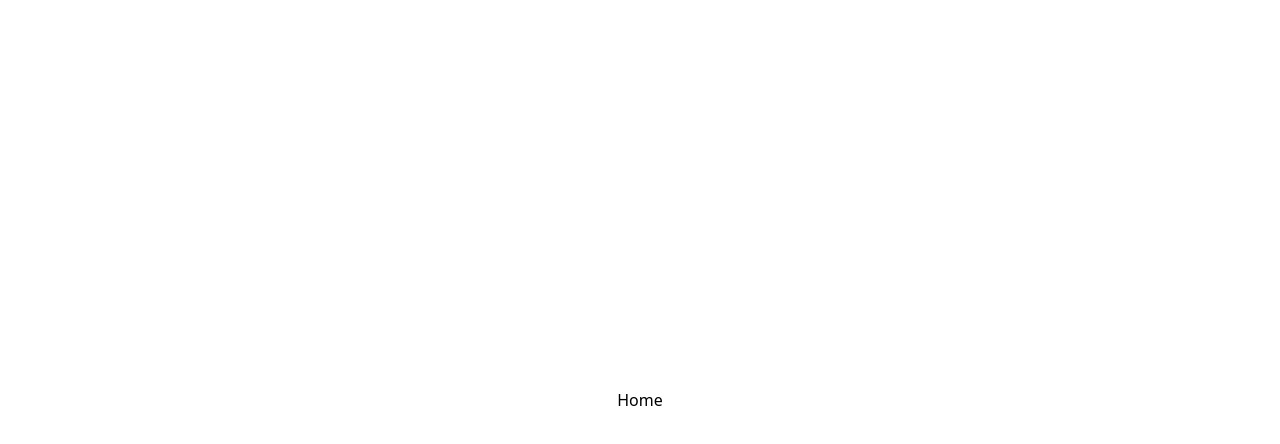
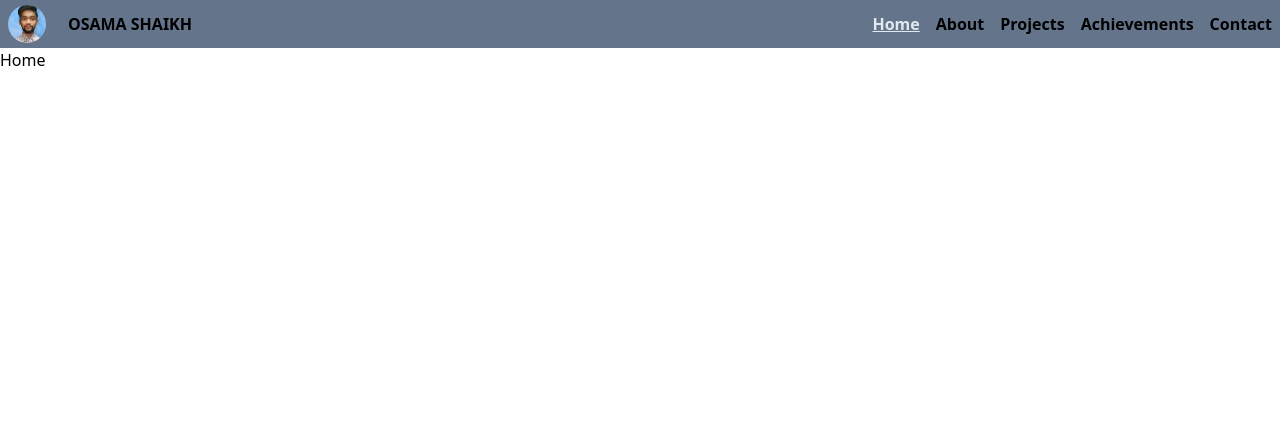
Before and after one commit to OSAMA478/05-react-portfolio, a React (Create React App) app: page /home in a window 1280 px wide. Shown: the top 444 px of the page. Built offline with nearby package versions, Linux system fonts and the light colour scheme.

Commit message:
✨ feat: nav bar added with routes

```diff
--- a/src/App.js
+++ b/src/App.js
@@ -1,5 +1,6 @@
 import { SiTailwindcss } from "react-icons/si";
 import { Switch, Route, Redirect } from "react-router-dom";
+import Navbar from "./Components/Navbar";
 import About from "./Components/pages/About";
 import Achievement from "./Components/pages/Achievement";
 import Contact from "./Components/pages/Contact";
@@ -8,12 +9,9 @@ import Projects from "./Components/pages/Projects";
 
 const App = () => {
 	return (
-		<main className="flex items-center justify-center h-screen">
-			{/* <p className="p-2 text-2xl capitalize bg-red-300">
-				use this template for react practice with tailwind
-				<SiTailwindcss className="inline mx-1 text-cyan-500" />
-
-			</p> */}
+		<>
+			<Navbar />
+			<main className="h-[clac(100vh-3rem)] ">
 				<Switch>
 					<Route path="/" exact>
 						<Redirect to="/home" />
@@ -35,6 +33,7 @@ const App = () => {
 					</Route>
 				</Switch>
 			</main>
+		</>
 	);
 };
 
--- /dev/null
+++ b/src/Components/Navbar.js
@@ -0,0 +1,54 @@
+import React from "react";
+import { NavLink, Route } from "react-router-dom";
+import profilePicPath from "../img/profile.png";
+const Navbar = () => {
+	return (
+		<nav className="flex items-center justify-between h-12 bg-slate-500">
+			<Route to="/home">
+				<div className="flex items-center justify-between w-48 h-full aspect-square ">
+					<div className="relative mx-2 overflow-hidden rounded-full h-4/5 aspect-square">
+						<img
+							className="absolute inline-block w-full -translate-x-1/2 -translate-y-5 left-1/2 top-1/2"
+							src={profilePicPath}
+							alt="profile pic"
+						/>
+					</div>
+					<p className="font-bold">OSAMA SHAIKH</p>
+				</div>
+			</Route>
+			<ul className="flex ">
+				<li className="mx-2 font-bold">
+					<NavLink activeClassName="text-slate-200 underline" to="/home">
+						Home
+					</NavLink>
+				</li>
+
+				<li className="mx-2 font-bold">
+					<NavLink activeClassName="text-slate-200 underline" to="/about">
+						About
+					</NavLink>
+				</li>
+				<li className="mx-2 font-bold">
+					<NavLink activeClassName="text-slate-200 underline" to="/projects">
+						Projects
+					</NavLink>
+				</li>
+				<li className="mx-2 font-bold">
+					<NavLink
+						activeClassName="text-slate-200 underline"
+						to="/achievements"
+					>
+						Achievements
+					</NavLink>
+				</li>
+				<li className="mx-2 font-bold">
+					<NavLink activeClassName="text-slate-200 underline" to="/contact">
+						Contact
+					</NavLink>
+				</li>
+			</ul>
+		</nav>
+	);
+};
+
+export default Navbar;
```
Lines whose indentation alone changed are shown as unchanged.
